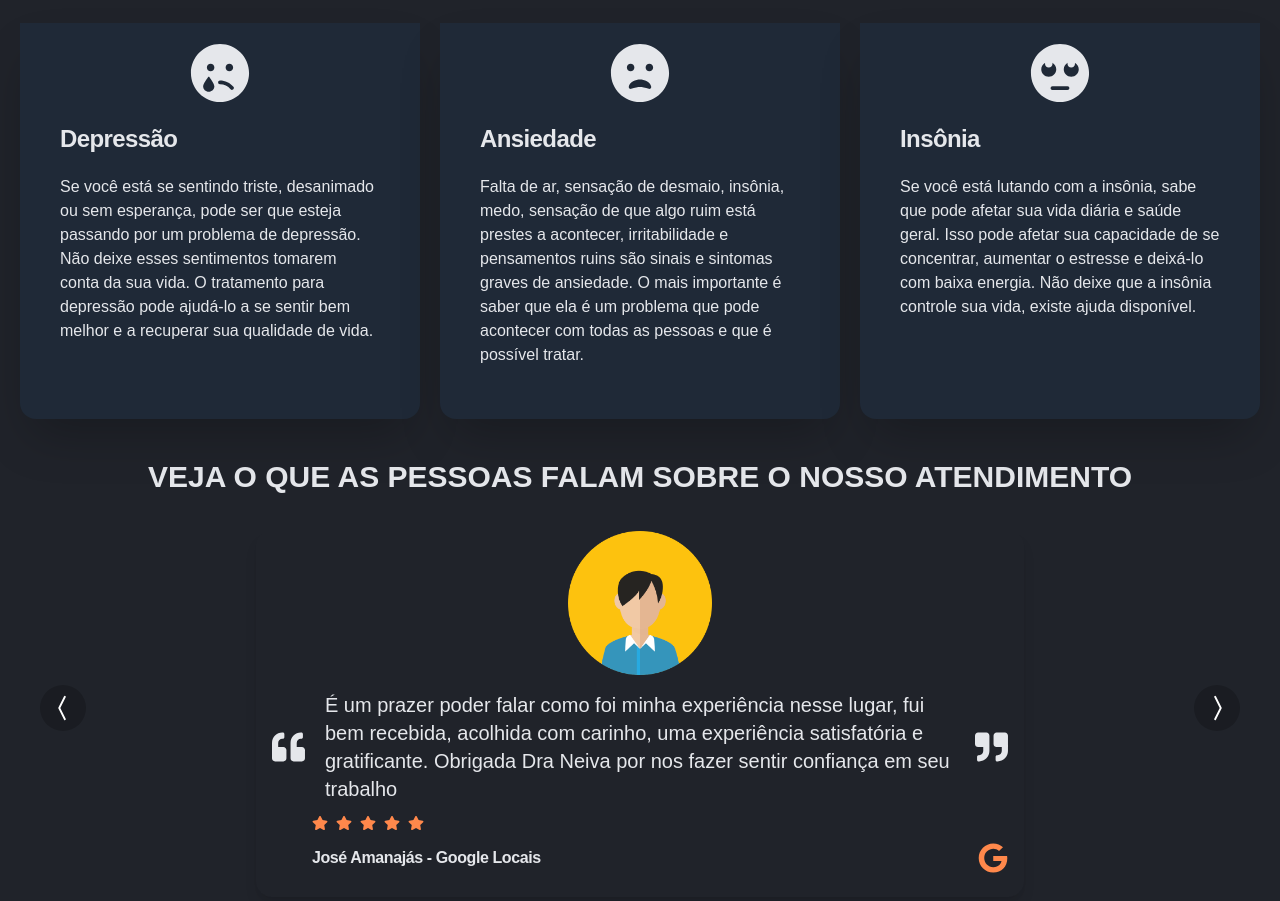
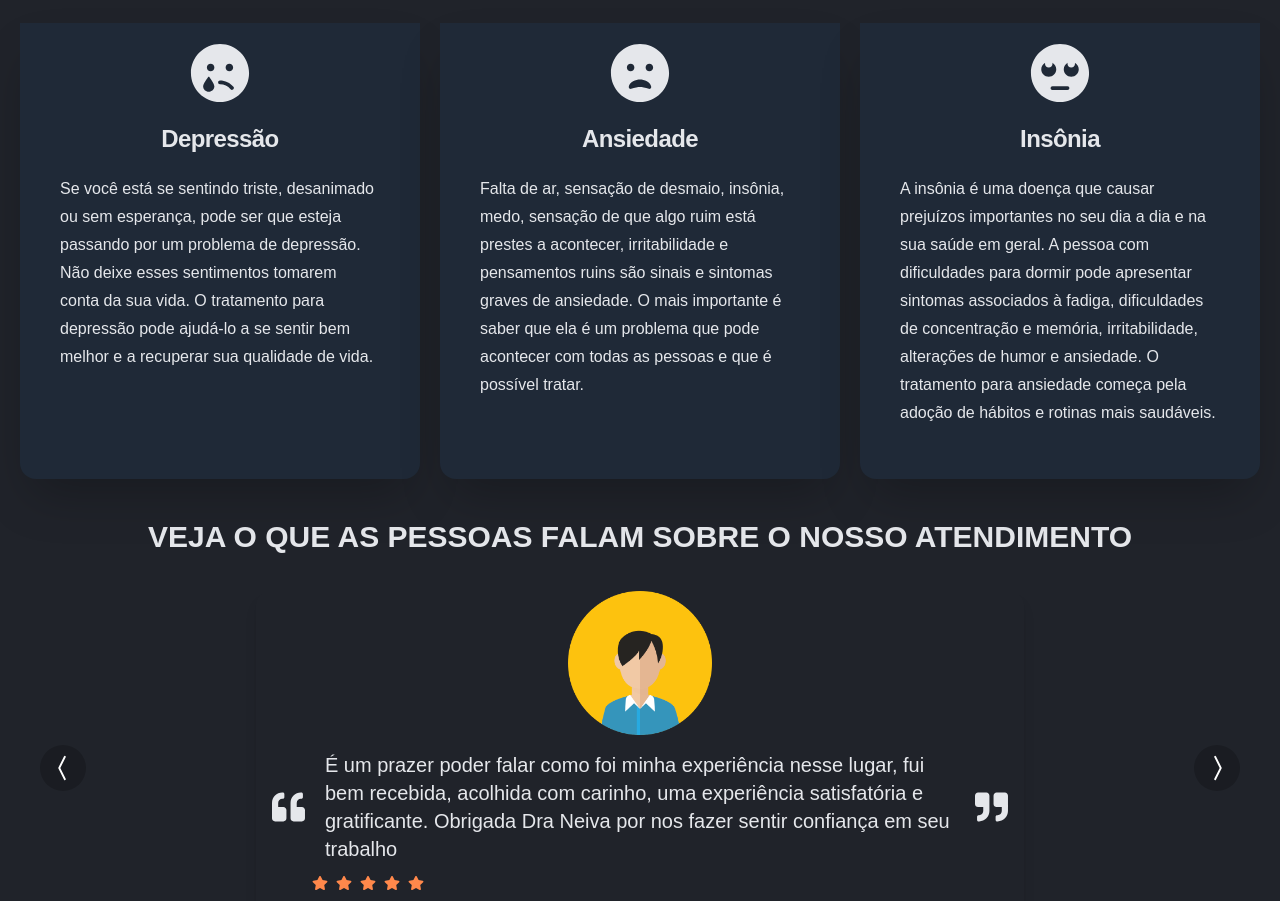
Before and after one commit to brunoprestesap/page-dra-camila, a React (Create React App) app: page / in a window 1280 px wide. Shown: the part 1140-2041 px from the top of the page. Built offline with nearby package versions, Linux system fonts and the light colour scheme; a web font is replaced by a local one.

Commit message:
alteracao card insonia

```diff
--- a/src/components/CardTreatment.js
+++ b/src/components/CardTreatment.js
@@ -9,8 +9,8 @@ function CardTreatment({ id, icon, title, text }) {
       <div className="p-5">
         <div className="mb-5 flex justify-center text-6xl">{icon}</div>
         <div className="pl-5 pr-5">
-          <h5 className="text-2xl font-bold tracking-tight">{title}</h5>
-          <p className="pt-5">{text}</p>
+          <h5 className="text-2xl font-bold text-center tracking-tight">{title}</h5>
+          <p className="pt-5 leading-7">{text}</p>
         </div>
       </div>
     </div>
--- a/src/components/Treatment.js
+++ b/src/components/Treatment.js
@@ -25,7 +25,7 @@ function Treatment() {
       id: 3,
       icon: <FaMehRollingEyes />,
       title: "Insônia",
-      text: "Se você está lutando com a insônia, sabe que pode afetar sua vida diária e saúde geral. Isso pode afetar sua capacidade de se concentrar, aumentar o estresse e deixá-lo com baixa energia. Não deixe que a insônia controle sua vida, existe ajuda disponível.",
+      text: "A insônia é uma doença que causar prejuízos importantes no seu dia a dia e na sua saúde em geral.  A pessoa com dificuldades para dormir pode apresentar sintomas associados à fadiga, dificuldades de concentração e memória, irritabilidade, alterações de humor e ansiedade. O tratamento para ansiedade começa pela adoção de hábitos e rotinas mais saudáveis.",
     },
   ];
 
```
